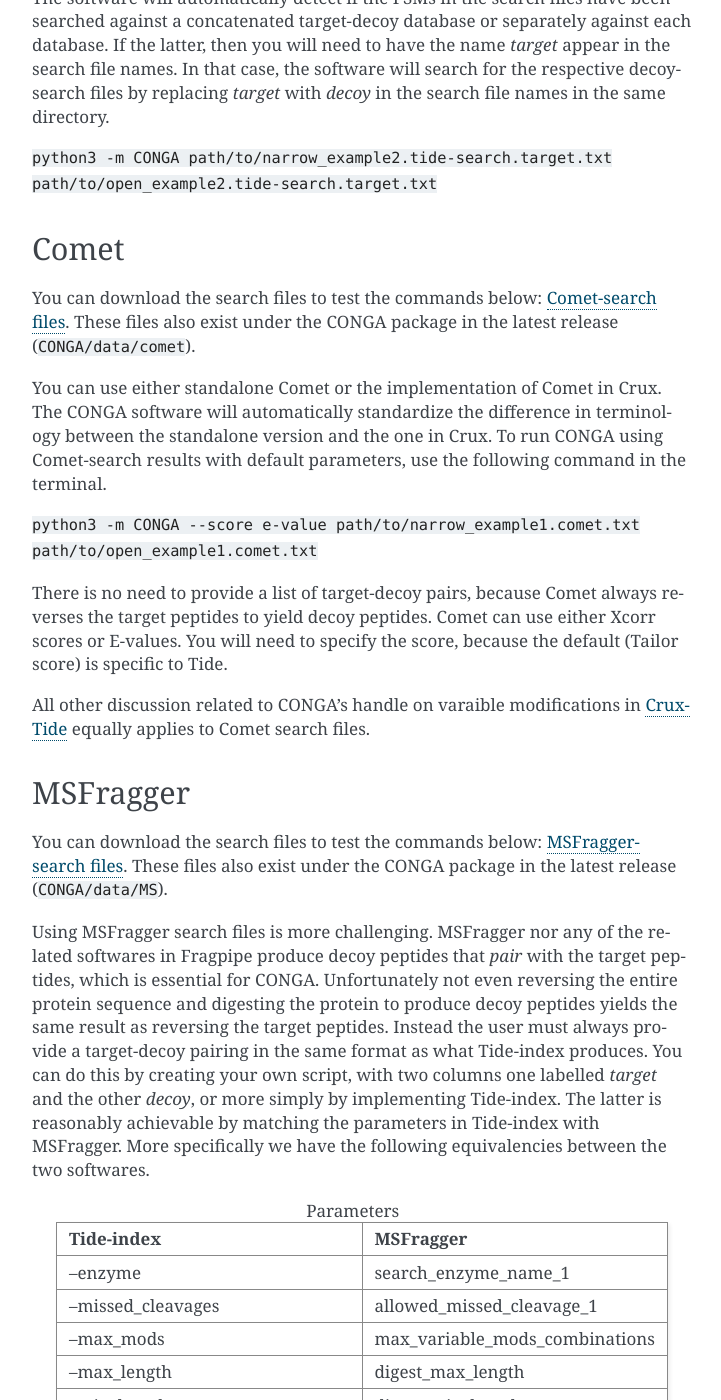
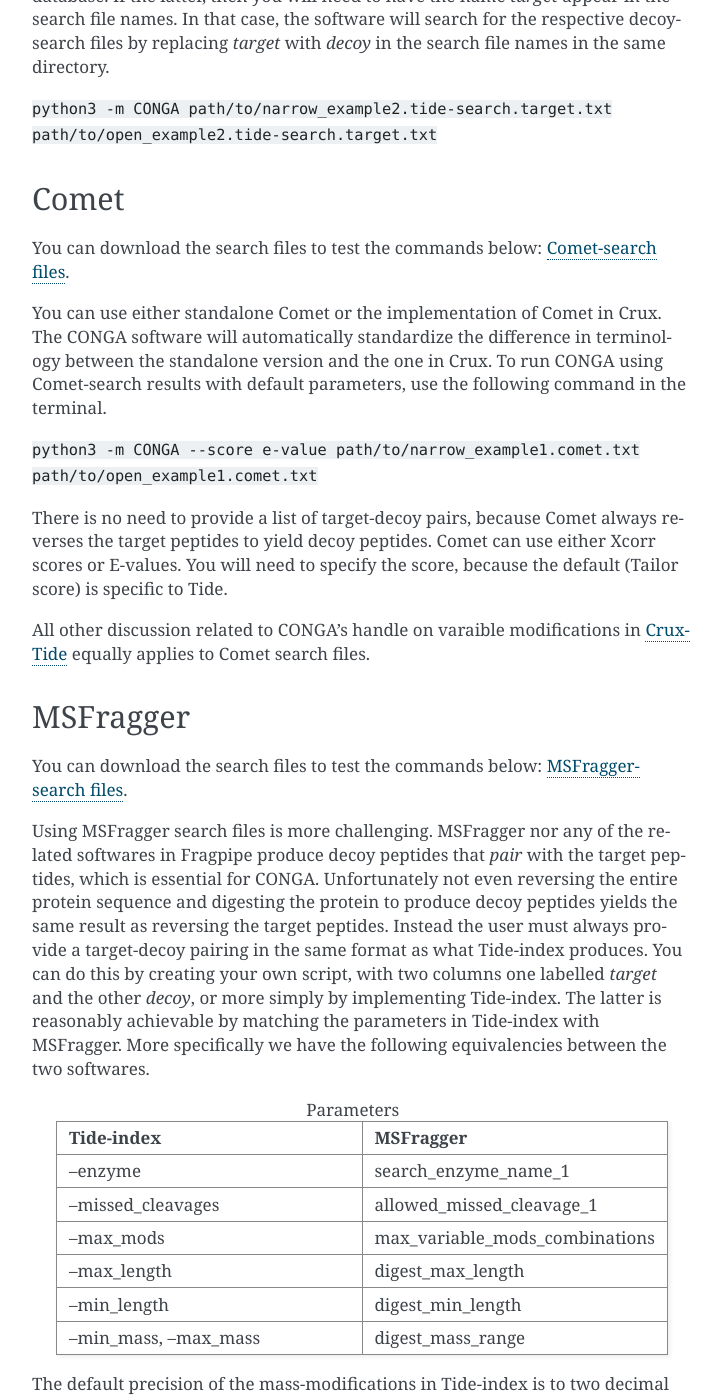
Before and after one commit to freejstone/CONGA, a Sphinx documentation site: the page built from docs/pages/tutorial_example.rst, in a window 1280 px wide and 1400 px high, scrolled down 1250 px. Shown: the whole window, without its empty margins (388-1109 px from the left). Built offline with Sphinx 7.4.7, drawn with Linux system fonts in a browser that asks for light colours; some of the changed text lies outside the part shown.

Commit message:
updated documentation

```diff
--- a/README.rst
+++ b/README.rst
@@ -28,12 +28,12 @@
 
 ``conda activate conga_env``
 
-Next download and uncompress the latest release from Github. Use `pip` to install CONGA:
+Next download the latest release from Github. Use `pip` to install CONGA:
 
-``pip install Downloads/CONGA/``
+``pip install Downloads/CONGA-x.x.x.tar.gz``
 
 If the CONGA folder is not in the Downloads folder, you will have to specify the path to CONGA:
 
-``pip install path/to/CONGA/``
+``pip install path/to/CONGA-x.x.x.tar.gz``
 
 Please see the documentation, specifically the tutorial, on how to run CONGA.
--- a/docs/pages/tutorial_example.rst
+++ b/docs/pages/tutorial_example.rst
@@ -14,9 +14,9 @@
 Crux-Tide
 =========
 
-You can download the search files to test the commands below: `Tide-search files <https://github.com/freejstone/open_groupwalk/tree/main/data/tide>`_. These files also exist under the CONGA package in the latest release (``CONGA/data/tide``).
+You can download the search files to test the commands below: `Tide-search files <https://github.com/freejstone/open_groupwalk/tree/main/data/tide>`_.
 
-  To run CONGA using Tide results with default parameters, use the following command in the terminal.
+To run CONGA using Tide results with default parameters, use the following command in the terminal.
 
 ``python3 -m CONGA path/to/narrow_example1.tide-search.txt path/to/open_example1.tide-search.txt``
 
@@ -40,7 +40,7 @@
 Comet
 =====
 
-You can download the search files to test the commands below: `Comet-search files <https://github.com/freejstone/open_groupwalk/tree/main/data/comet>`_. These files also exist under the CONGA package in the latest release (``CONGA/data/comet``).
+You can download the search files to test the commands below: `Comet-search files <https://github.com/freejstone/open_groupwalk/tree/main/data/comet>`_.
 
 You can use either standalone Comet or the implementation of Comet in Crux. The CONGA software will automatically standardize the difference in terminology between the standalone version and the one in Crux. To run CONGA using Comet-search results with default parameters, use the following command in the terminal.
 
@@ -54,7 +54,7 @@
 MSFragger
 =========
 
-You can download the search files to test the commands below: `MSFragger-search files <https://github.com/freejstone/open_groupwalk/tree/main/data/MS>`_. These files also exist under the CONGA package in the latest release (``CONGA/data/MS``).
+You can download the search files to test the commands below: `MSFragger-search files <https://github.com/freejstone/open_groupwalk/tree/main/data/MS>`_.
 
 Using MSFragger search files is more challenging. MSFragger nor any of the related softwares in Fragpipe produce decoy peptides that *pair* with the target peptides, which is essential for CONGA. Unfortunately not even reversing the entire protein sequence and digesting the protein to produce decoy peptides yields the same result as reversing the target peptides. Instead the user must always provide a target-decoy pairing in the same format as what Tide-index produces. You can do this by creating your own script, with two columns one labelled *target* and the other *decoy*, or more simply by implementing Tide-index. The latter is reasonably achievable by matching the parameters in Tide-index with MSFragger. More specifically we have the following equivalencies between the two softwares.
 
```
